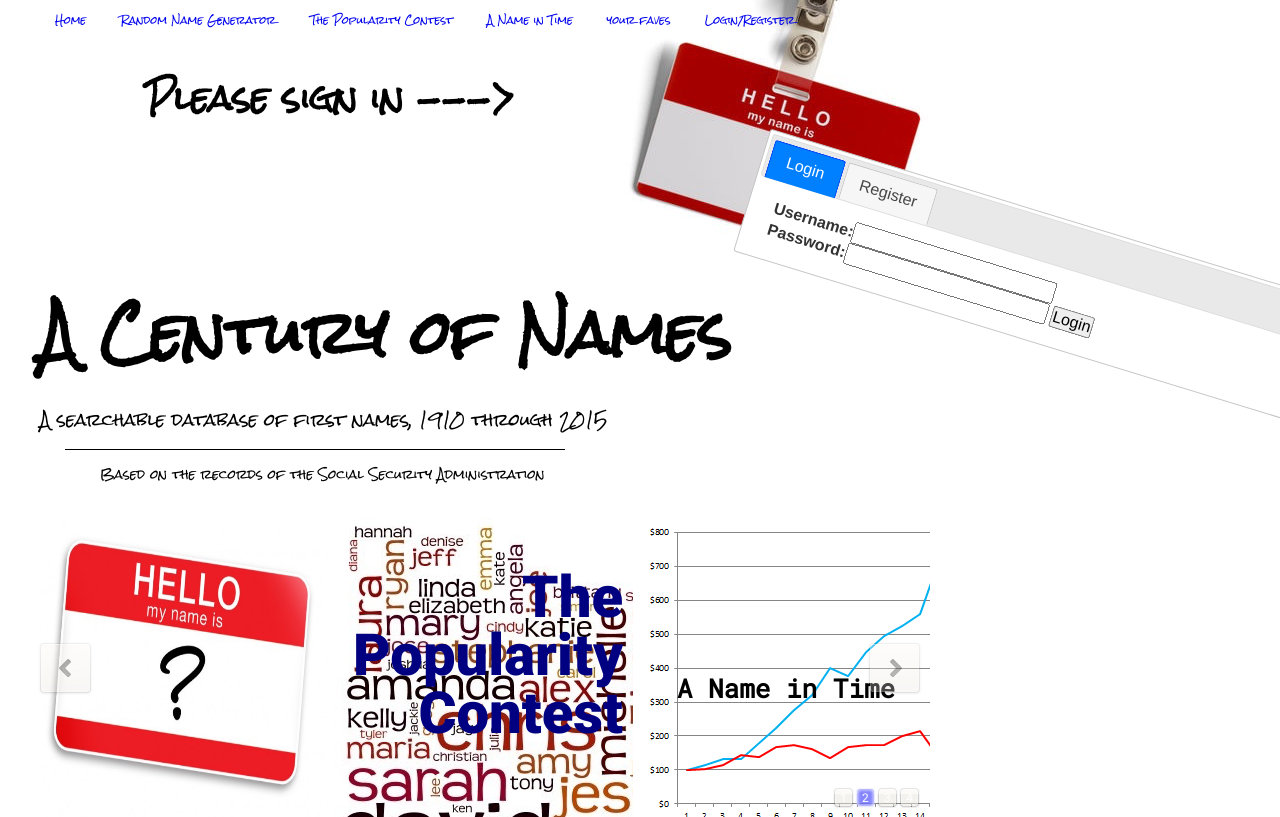
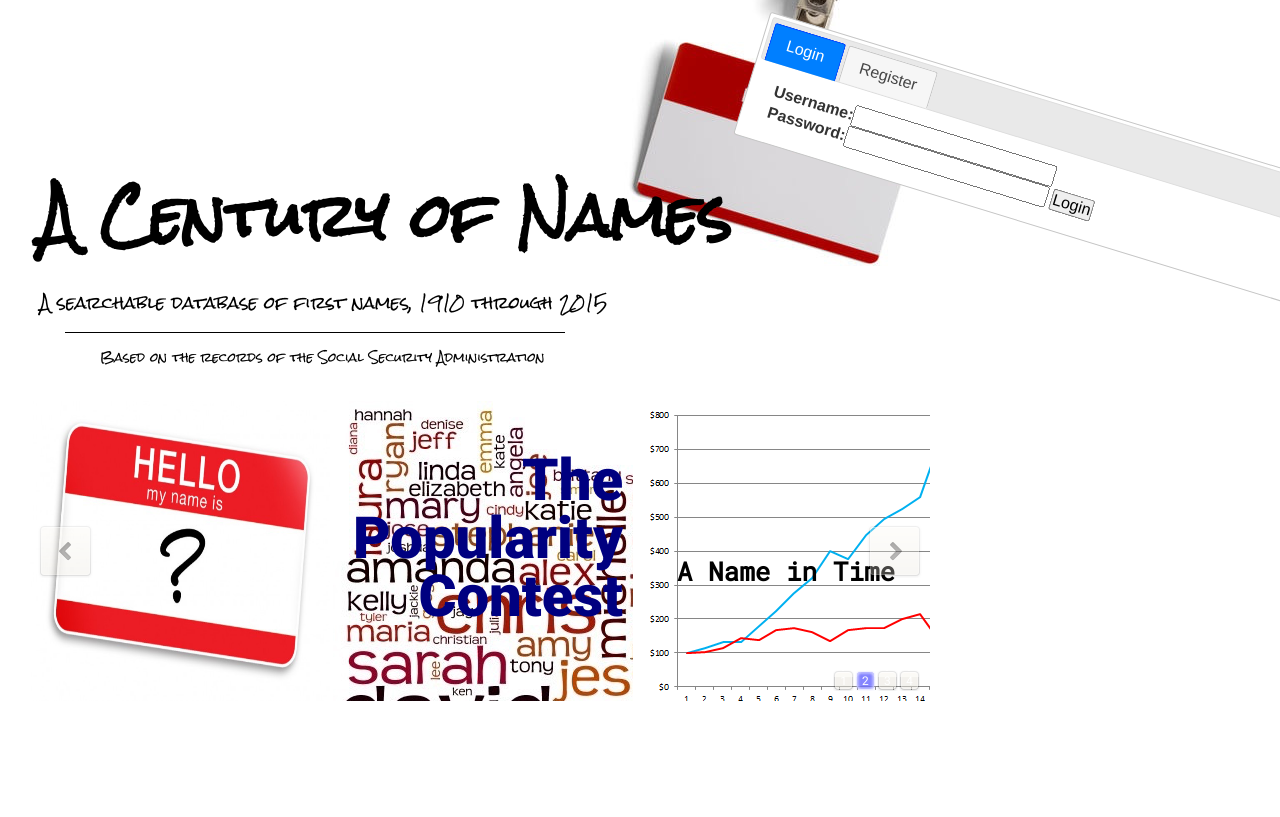
Before and after one commit to jupigare/babynames, a Django app: page /loginRegistration in a window 1280 px wide; the page is wider, and only the part inside the window is pictured. Shown: the top 817 px of that part. After the commit the page ends 701 px from the top of that part, so only its background shows below. Run offline with Django 3.2, Linux system fonts and the light colour scheme; parts of the project's set-up code (start-up, migrations or seed data) failed here and were passed over; some libraries are stand-ins or nearby versions.

Commit message:
Revert "debug twython bug, and add user login check for fafaves list"
This reverts commit 617a22cdbd7882ca921b3515df6a9a483c37adc6.

```diff
--- a/baby_names/apps/faves/views.py
+++ b/baby_names/apps/faves/views.py
@@ -11,10 +11,6 @@ t = Twython(
 	)
 
 def index(request):
-	try:
-		request.session['id']
-	except:
-		return redirect(reverse('login:loginRegistration'))
 	names = Frequency.objects.all()
 	user = User.objects.get(id = request.session['id'])
 	userlist = Favorites.objects.filter(user_id = request.session['id'])
--- a/baby_names/apps/login/templates/login/home.html
+++ b/baby_names/apps/login/templates/login/home.html
@@ -82,7 +82,7 @@
       <div class="century" style="display: none;">
         <a href="{% url 'find:index' %}"><div class="position20">A Name in Time</div></a>
       </div>
-      <!-- <div class="twits">
+      <div class="twits">
         <div class="permMark">Daily Twitter Picks</div>
         <div class="parens">&nbsp; &nbsp; Data from <a href="https://twitter.com/babynamesdaily" target="_blank">@babynamesdaily</a></div>
         <table>
@@ -102,7 +102,7 @@
         </tr>
         {% endfor %}
         </table>
-      </div> -->
+      </div>
       <a data-u="any" href="http://www.jssor.com" style="display:none">Carousel</a>
   </div>
   <!-- Bullet Navigator -->
--- a/baby_names/apps/login/templates/login/index.html
+++ b/baby_names/apps/login/templates/login/index.html
@@ -21,38 +21,10 @@
         $( "#tabs" ).tabs();
     } );
 </script>
-<style type="text/css">
-  .topNav {
-  font-size: 10px;
-  position: relative;
-  top: -20px;
-  left: -50px;
-  height: 40px;
-  line-height: 40px;
-  padding-left: 50px;
-}
-.topNav a {
-  text-decoration: none;
-  margin: 15px;
-}
-</style>
 </head>
 <body>
-<div class="topNav">
-    <a href="{% url 'login:home' %}">Home</a>
-    <a href="{% url 'rand:index' %}">Random Name Generator</a>
-    <a href="{% url 'pop:index' %}">The Popularity Contest</a>
-    <a href="{% url 'find:index' %}">A Name in Time</a>
-    <a href="{% url 'faves:index' %}">your faves</a>
-    {% if 'id' in request.session %}
-    <a href="{% url 'login:logout' %}">Logout</a>
-    {% else %}
-    <a href="{% url 'login:loginRegistration' %}">Login/Register</a>
-    {% endif %}
-  </div>
 <img class="blanktag" src="{% static 'login/img/blanktag.png' %}" />
 
-<h1>&nbsp &nbsp &nbsp &nbsp Please sign in ---> </h1>
 <div id="tabs" class="user">
   <ul>
     <li><a href="#tabs-1">Login</a></li>
--- a/baby_names/apps/login/views.py
+++ b/baby_names/apps/login/views.py
@@ -35,23 +35,23 @@ def login(request):
 	return redirect('/loginRegistration')
 
 def home(request):
-	# results = t.search(q="#babynamesdaily", count = 10)
-	# all_tweets = results['statuses']
-	# allTweets=[]
-	# for tw in all_tweets:
-	# 	eachTweet = tw['text'].split('\n')
-	# 	temp = []
-	# 	for i in eachTweet:
-	# 		i = i.encode()
-	# 		temp2=i.split(':')
-	# 		if temp2 == ['Gender', ' GIRL']:
-	# 			temp2 = ['Gender', 'Female']
-	# 		elif temp2 == ['Gender', ' BOY']:
-	# 			temp2 = ['Gender', 'Male']
-	# 		temp.append(temp2)
-	# 	allTweets.append([temp[0][1].strip(),temp[1][1].strip(),temp[2][1],temp[3][1]])
-	# context = {'all_tweets':allTweets}
-	return render(request, 'login/home.html')
+	results = t.search(q="#babynamesdaily", count = 10)
+	all_tweets = results['statuses']
+	allTweets=[]
+	for tw in all_tweets:
+		eachTweet = tw['text'].split('\n')
+		temp = []
+		for i in eachTweet:
+			i = i.encode()
+			temp2=i.split(':')
+			if temp2 == ['Gender', ' GIRL']:
+				temp2 = ['Gender', 'Female']
+			elif temp2 == ['Gender', ' BOY']:
+				temp2 = ['Gender', 'Male']
+			temp.append(temp2)
+		allTweets.append([temp[0][1].strip(),temp[1][1].strip(),temp[2][1],temp[3][1]])
+	context = {'all_tweets':allTweets}
+	return render(request, 'login/home.html', context)
 
 def logout(request):
 	request.session.flush()
```
